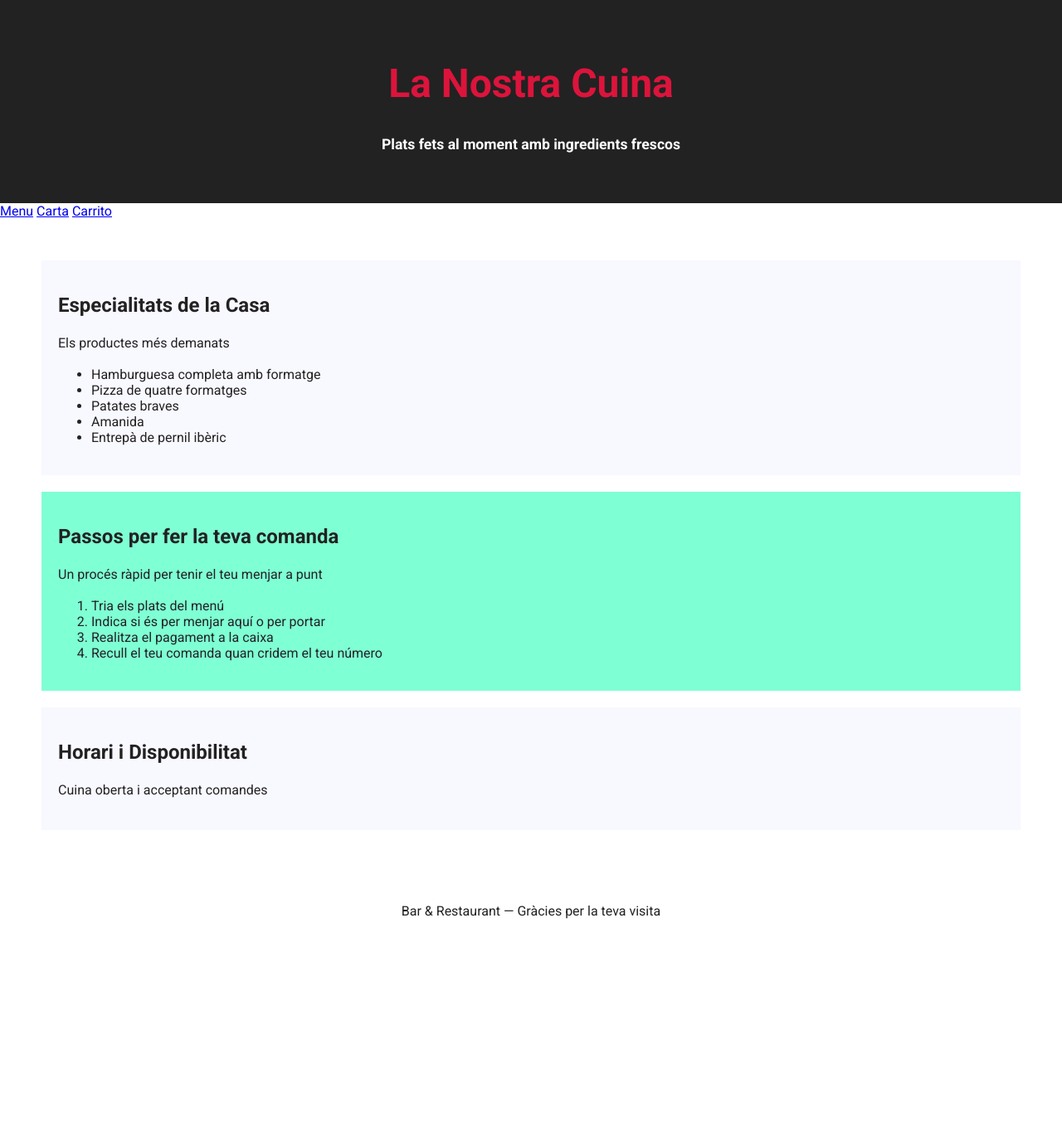
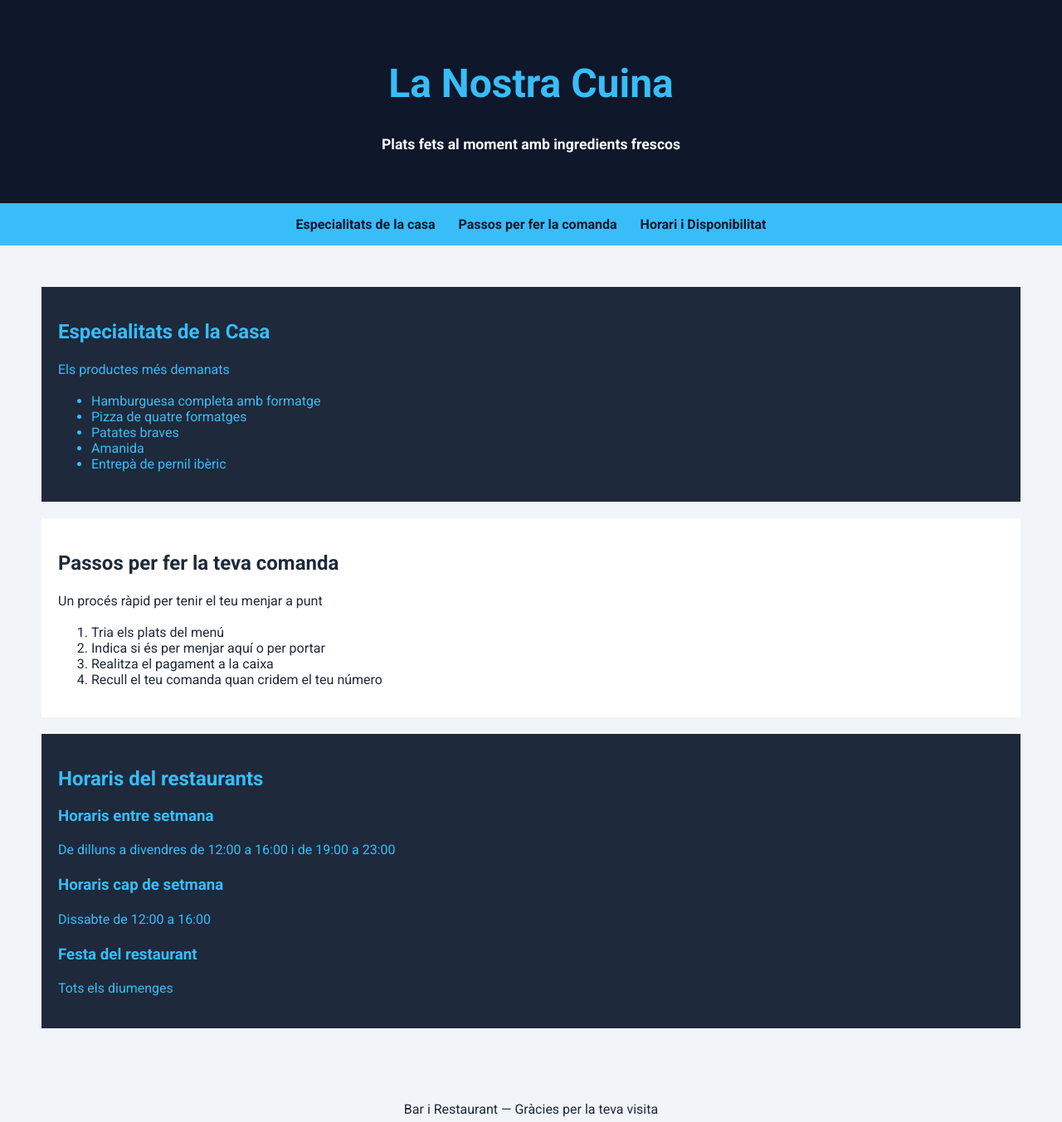
Before and after one commit to AlexTorrasAA/TorrasAlex_Excusometrooo, a plain HTML site: page index.html in a window 1280 px wide. Shown: the whole page at 83% size. Before the commit the page ends 1147 px from the top, so only its background shows below. Drawn offline with Linux system fonts and the light colour scheme.

Commit message:
E1-ÀlexTorras-19/10

```diff
--- a/estil.css
+++ b/estil.css
@@ -2,13 +2,13 @@
 
 body {
     margin: 0;
-    background-color: aqua (103, 93, 246);
+    background-color: #F1F5F9;
     font-family: "Roboto", sans-serif;
-    color: #222;
+    color: #1E293B;
 }
 
 h1 {
-    color: crimson;
+    color: #38BDF8;
     font-size: 3em;
 }
 
@@ -28,8 +28,8 @@ header p {
 header {
     padding: 40px;
     text-align: center;
-    background-color: #222;
-    color: white;
+    background-color: #0F172A;
+    color: #F8FAFC;
 }
 
 main {
@@ -38,16 +38,38 @@ main {
 }
 
 section {
-    background-color: ghostwhite;
+    background-color: #FFFFFF;
     padding: 20px;
     margin: 20px;
 }
 
 .Passos {
-    background-color: aquamarine;
+    background-color: #DBEAFE;
 }
 
 footer {
     padding: 20px;
     text-align: center;
 }
+
+nav{
+    background-color: #38BDF8;
+    text-align: center;
+    padding: 16px;
+}
+
+nav a{
+    color: #0F172A;
+    font-weight: 700;
+    text-decoration: none;
+    margin: 0 12px;
+}
+
+nav a:hover{
+    color: #F1F5F9;
+}
+
+.espacialitats-i-horaris{
+    background-color: #1E293B;
+    color: #38BDF8;
+}
--- a/index.html
+++ b/index.html
@@ -6,9 +6,9 @@
     <meta name="viewport" content="width=device-width, initial-scale=1.0">
     <meta name="description" content="Sistema experimental para detectar excusas de alumnos">
     <meta name="Keywords" content="excusas, estudiantes, detector, excusometro">
-    <link rel="shortcut icon" href="img/robot-solid-full.svg" type="image/x-icon">
+    <link rel="shortcut icon" href="img/utensils-solid-full.svg" type="image/x-icon">
     <link rel="stylesheet" href="estil.css">
-    <title>Excusometro</title>
+    <title>El Nostre Restaurant</title>
 
 </head>
 
@@ -19,13 +19,13 @@
     </header>
 
     <nav>
-        <a href="#">Menu</a>
-        <a href="#">Carta</a>
-        <a href="#">Carrito</a>
+        <a href="#especialitats-de-la-casa">Especialitats de la casa</a>
+        <a href="#Passos-per-fer-la-teva-comanda">Passos per fer la comanda</a>
+        <a href="#Horaris">Horari i Disponibilitat</a>
     </nav>
 
     <main>
-        <section>
+        <section id="especialitats-de-la-casa" class="espacialitats-i-horaris">
             <h2>Especialitats de la Casa</h2>
             <p>Els productes més demanats</p>
             <ul>
@@ -36,7 +36,8 @@
                 <li>Entrepà de pernil ibèric</li>
             </ul>
         </section>
-        <section class="Passos">
+
+        <section id="Passos-per-fer-la-teva-comanda">
             <h2>Passos per fer la teva comanda</h2>
             <p>Un procés ràpid per tenir el teu menjar a punt</p>
             <ol>
@@ -46,13 +47,24 @@
                 <li>Recull el teu comanda quan cridem el teu número</li>
             </ol>
         </section>
-        <section>
-            <h2>Horari i Disponibilitat</h2>
-            <p>Cuina oberta i acceptant comandes</p>
+        <section id="Horaris" class="espacialitats-i-horaris">
+            <h2>Horaris del restaurants</h2>
+            <article>
+                <h3>Horaris entre setmana</h3>
+                <p>De dilluns a divendres de 12:00 a 16:00 i de 19:00 a 23:00</p>
+            </article>
+            <article>
+                <h3>Horaris cap de setmana</h3>
+                <p>Dissabte de 12:00 a 16:00</p>
+            </article>
+            <article>
+                <h3>Festa del restaurant</h3>
+                <p>Tots els diumenges</p>
+            </article>
         </section>
     </main>
     <footer>
-        <p>Bar & Restaurant — Gràcies per la teva visita</p>
+        <p>Bar i Restaurant — Gràcies per la teva visita</p>
     </footer>
 </body>
 
```
Also changed, not shown: img/utensils-solid-full.svg (added).
